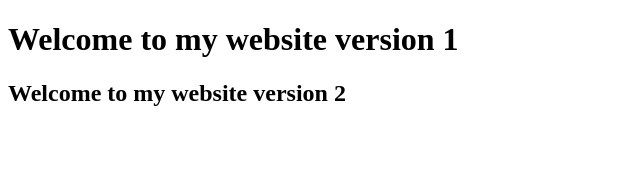
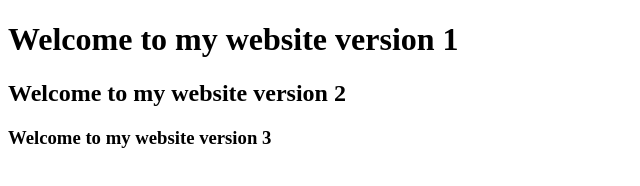
Before and after one commit to VyomMittal174/ProjectGit, a plain HTML site: page index.html in a window 1280 px wide. Shown: the whole page, without its empty margins (0-640 px from the left). Drawn offline with Linux system fonts and the light colour scheme.

Commit message:
Third commit

```diff
--- a/index.html
+++ b/index.html
@@ -8,5 +8,6 @@
 <body>
     <h1>Welcome to my website version 1</h1>
     <h2>Welcome to my website version 2</h2>
+    <h3>Welcome to my website version 3</h3>
 </body>
 </html>
```
